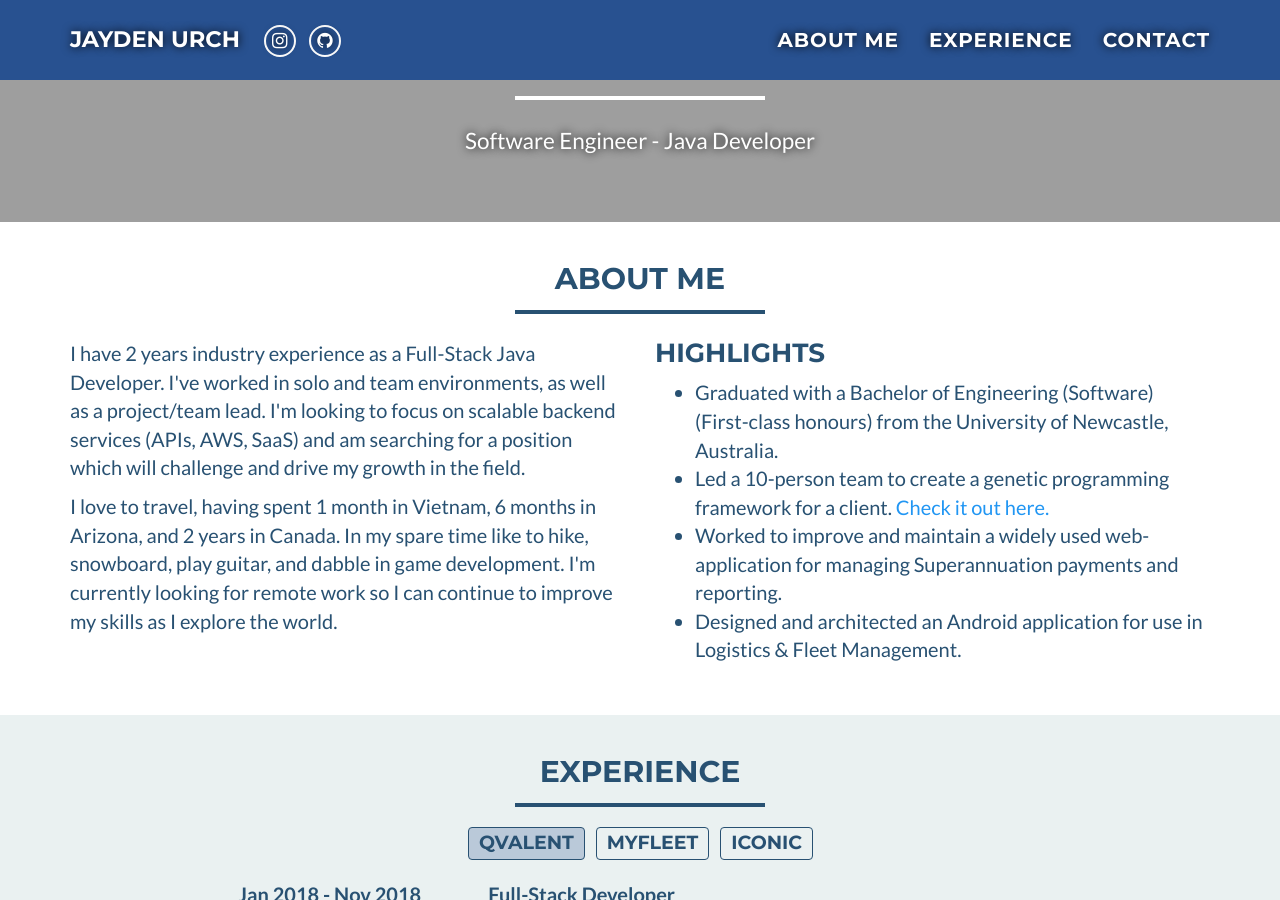
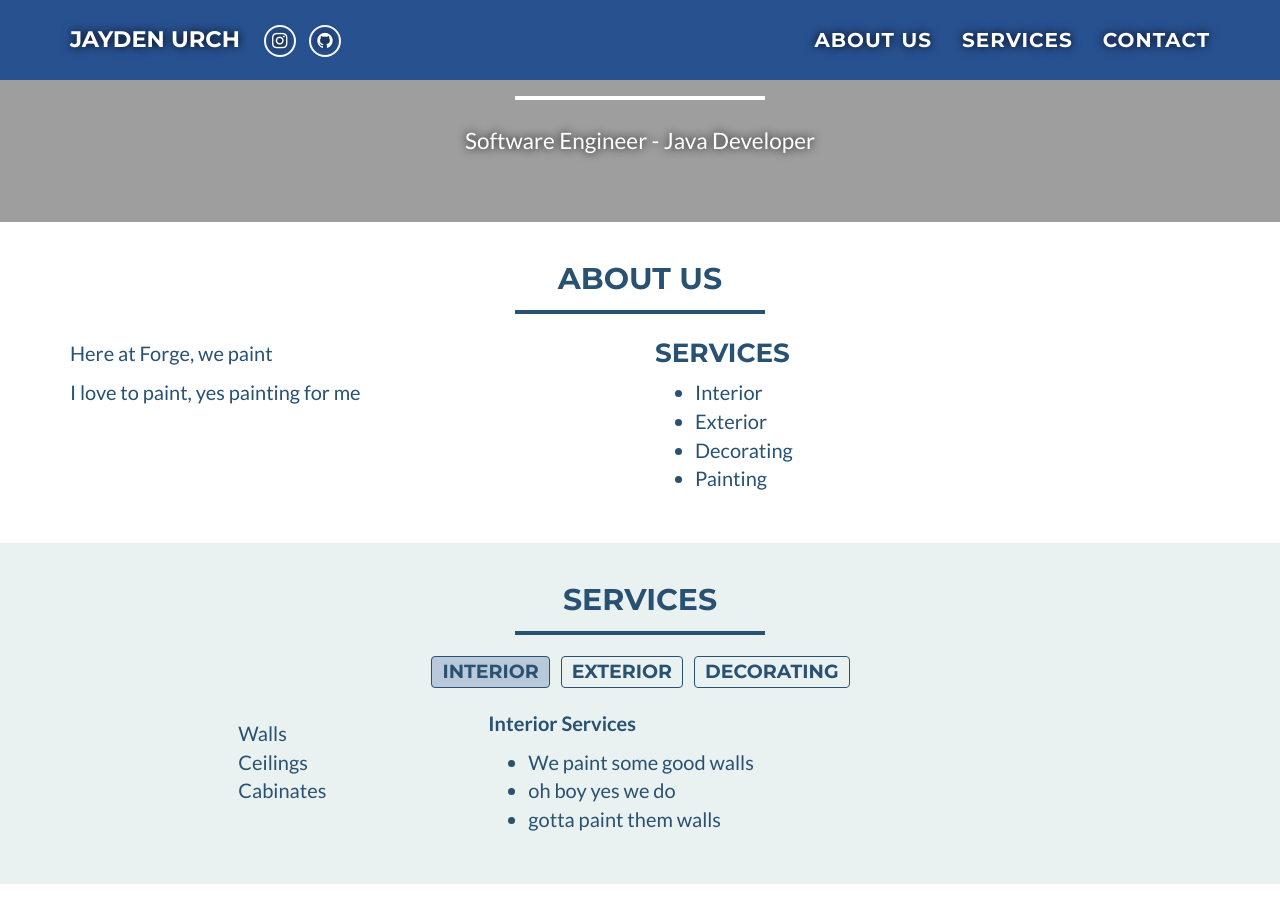
Before and after one commit to jayden626/ForgePainting, a Jekyll site: the page built from index.html, in a window 1280 px wide and 900 px high, scrolled down 678 px. Built offline with Jekyll 4.4.1, drawn with Linux system fonts in a browser that asks for light colours; some of the changed text lies outside the part shown.

Commit message:
templated site

```diff
--- a/_includes/about_me.html
+++ b/_includes/about_me.html
@@ -2,36 +2,32 @@
   <div class="container">
     <div class="row">
       <div class="col-lg-12 text-center">
-        <h2>About Me</h2>
+        <h2>About Us</h2>
 		<hr />
       </div>
     </div>
     <div class="row">
 	    <div class="col-sm-6">
     		<p>
-				I have 2 years industry experience as a Full-Stack Java Developer.
-				I've worked in solo and team environments, as well as a project/team lead.
-				I'm looking to focus on scalable backend services (APIs, AWS, SaaS) and am searching for a position which will challenge and drive my growth in the field.
+				Here at Forge, we paint
             </p>
             <p>
-			   I love to travel, having spent 1 month in Vietnam, 6 months in Arizona, and 2 years in Canada.
-			   In my spare time like to hike, snowboard, play guitar, and dabble in game development.
-			   I'm currently looking for remote work so I can continue to improve my skills as I explore the world.
+			   I love to paint, yes painting for me
             </p>
         </div>
 	    <div class="col-sm-6">
-		    <h3 style="margin-top:0;">Highlights</h3>
+		    <h3 style="margin-top:0;">Services</h3>
 		    <ul>
 				<li>
-					Graduated with a Bachelor of Engineering (Software) (First-class honours) from the University of Newcastle, Australia.
+					Interior
     			<li>
-					Led a 10-person team to create a genetic programming framework for a client. <a href="https://koosvary.github.io/Iconic/docs/index">Check it out here.</a>
+					Exterior
     			</li>
 				<li>
-					Worked to improve and maintain a widely used web-application for managing Superannuation payments and reporting.
+					Decorating
 				</li>
 				<li>
-					Designed and architected an Android application for use in Logistics & Fleet Management.
+					Painting
 				</li>
 		    </ul>
 	    </div>
--- a/_includes/interests.html
+++ b/_includes/interests.html
@@ -2,7 +2,7 @@
     <div class="container">
 		<div class="row">
 			<div class="col-lg-12 text-center">
-				<h2>Experience</h2>
+				<h2>Services</h2>
 				<hr class="tight"/>
 			</div>
 		</div>
@@ -10,13 +10,13 @@
 			<div class="centeredmenu">
 				<ul>
 					<li>
-						<h4><a class="work-item" onclick="currentSlide(1)">Qvalent</a></h4>
+						<h4><a class="work-item" onclick="currentSlide(1)">Interior</a></h4>
 					</li>
 					<li>
-						<h4><a class="work-item" onclick="currentSlide(2)">MyFleet</a></h4>
+						<h4><a class="work-item" onclick="currentSlide(2)">Exterior</a></h4>
 					</li>
 					<li>
-						<h4><a class="work-item" onclick="currentSlide(3)">ICONIC</a></h4>
+						<h4><a class="work-item" onclick="currentSlide(3)">Decorating</a></h4>
 					</li>
 				</ul>
 			</div>
@@ -28,29 +28,27 @@
 					<div class="col-sm-1"></div>
 					<div class="col-sm-3 work-tech">
 						<p>
-							<b>Jan 2018 - Nov 2018</b>
+							<b></b>
 							<ul>
-								<li>Java/Spring</li>
-								<li>Hibernate/SQL</li>
-								<li>Automated Testing</li>
-								<li>RESTful APIs</li>
-								<li>CI/CD</li>
+								<li>Walls</li>
+								<li>Ceilings</li>
+								<li>Cabinates</li>
 							</ul>
 						</p>
 					</div>
 					<div class="col-sm-8">
 						<p>
-							<b>Full-Stack Developer</b>
+							<b>Interior Services</b>
 							<ul>
 								<li>
-									Maintaining, implementing, and testing features and layouts for a web-application.
+									We paint some good walls
 								</li>
 								<li>
-									Customising application features and look & feel to meet client requirements
+									oh boy yes we do
 								</li>
 								</li>
 								<li>
-									Working in a highly collaborative agile environment with daily and monthly reviews.
+									gotta paint them walls
 								</li>
 							</ul>
 						</p>
@@ -60,28 +58,26 @@
 					<div class="col-sm-1"></div>
 					<div class="col-sm-3 work-tech">
 						<p>
-							<b>Apr 2017 - Jan 2018</b>
+							<b></b>
 							<ul>
-							    <li>Java/Android Studio</li>
-								<li>Google Firebase</li>
-								<li>NoSQL</li>
-								<li>Gradle</li>
-								<li>Git</li>
+							    <li>External Walls</li>
+								<li>Decks</li>
+								<li>Fences</li>
 							</ul>
 						</p>
 					</div>
 					<div class="col-sm-8">
 						<p>
-							<b>Android Developer</b>
+							<b>Exterior Services</b>
 							<ul>
 								<li>
-									Designed and developed an Android application to track and manage vehicles in logistics fleets.
+									We also paint some good outdoor walls
 								</li>
 								<li>
-									Rapidly prototyped and showcased an abundance of features, adapting to client requests where necessary.
+									and we pretty good at it
 								</li>
 								<li>
-									Integrated with various hardware such as barcode scanners, bluetooth beacons, and GPS modems.
+									aint that right?
 								</li>
 							</ul>
 						</p>
@@ -91,28 +87,25 @@
 					<div class="col-sm-1"></div>
 					<div class="col-sm-3 work-tech">
 						<p>
-							<b>Feb 2018 - Nov 2018</b>
+							<b></b>
 							<ul>
-								<li>Java</li>
-								<li>JavaFX</li>
-								<li>Gradle</li>
-								<li>Trello</li>
-								<li>Git</li>
+								<li>Touch-ups</li>
+								<li>Other things</li>
 							</ul>
 						</p>
 					</div>
 					<div class="col-sm-8">
 						<p>
-							<b>Project Lead</b>
+							<b>Decorating Services</b>
 							<ul>
 								<li>
-									Led a 10-person team to success in building a genetic-programming framework for a client.
+									We also decorate
 								</li>
 								<li>
-									Worked closely with the client to elicit and analyse requirements, prototyping and showcasing results weekly.
+									Because that's something we do
 								</li>
 								<li>
-									Planned, prioritised and delegated tasks via the Trello kanban board, integrated tasks with Git branches.
+									Aint that right
 								</li>
 							</ul>
 						</p>
--- a/_layouts/default.html
+++ b/_layouts/default.html
@@ -56,10 +56,10 @@
                        <a href="#page-top"></a>
                    </li>
                    <li class="page-scroll">
-                       <a href="#about">About Me</a>
+                       <a href="#about">About Us</a>
                    </li>
                    <li class="page-scroll">
-                       <a href="#experience">Experience</a>
+                       <a href="#experience">Services</a>
                    </li>
                    <li class="page-scroll">
                        <a href="#contact">Contact</a>
```
Also changed, not shown: Gemfile.lock, img/icon.png, 1 other file.
